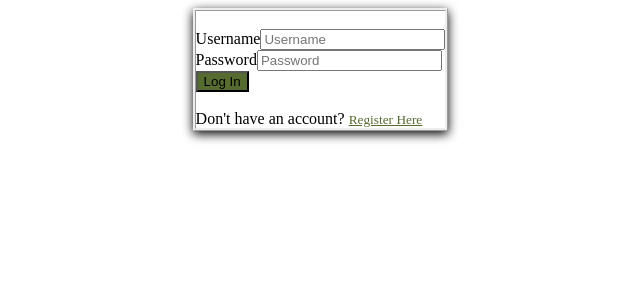
After one commit to msabeni/HostelApp, a Django app: page /login in a window 1280 px wide. The commit adds this page. Shown: the top 300 px of the page, without its empty margins (321-961 px from the left). Run offline with Django 3.2, Linux system fonts and the light colour scheme; some libraries are stand-ins or nearby versions.

Commit message:
Create login function,template and path

```diff
--- a/HostelApp/forms.py
+++ b/HostelApp/forms.py
@@ -24,6 +24,7 @@ class matron_signup(UserCreationForm):
             matron.email_address = self.cleaned_data.get('email_address')
             matron.phone_number = self.cleaned_data.get('phone_number')
             matron.profile_pic = self.cleaned_data.get('profile_pic')
+
             return matron
 
 
@@ -52,3 +53,15 @@ class student_signup(UserCreationForm):
         student.profile_pic = self.cleaned_data.get('profile_pic')
 
         return student
+
+class login_form(forms.Form):
+    username = forms.CharField(
+        widget=forms.TextInput(
+            attrs={"class":"form-control"}
+        )
+    )
+    password = forms.CharField(
+        widget=forms.PasswordInput(
+            attrs={"class":"form-control"}
+        )
+    )
--- /dev/null
+++ b/HostelApp/templates/login.html
@@ -0,0 +1,19 @@
+{% extends 'base.html'%}
+{% load bootstrap3 %}
+{% block content%}
+<div class="container" style="margin-top:0.2%;color:black;margin-left:40%; width:max-content ;border-style:ridge ;box-shadow: 0 3px 10px rgb(0 0 0/1);">
+    <br>
+<form method="POST" accept-charset="utf-8">
+    {% csrf_token %}
+    {% bootstrap_form form%}
+<div class="text-center">
+    <button type="submit"style="background-color:darkolivegreen" class="btn btn-sm btn mt-4">Log In</button>
+</div>
+</form>
+<br>
+<div class="text-center">
+    Don't have an account?
+<a class="nav-link" style="color:darkolivegreen" href="{% url 'signup'%}" ><small>Register Here</small></i></a>
+</div>
+</div>
+{% endblock %}
--- a/HostelApp/templates/sign_up.html
+++ b/HostelApp/templates/sign_up.html
@@ -10,7 +10,7 @@
     <button type="submit" style="background-color:darkolivegreen;font-size:1.2em;" class="btn btn-sm btn-info">Sign Up</button>
 </form>
 Have an account? <br>
-<a class="nav-link" style="color:darkolivegreen" href="/" >Login Here</a>
+<a class="nav-link" style="color:darkolivegreen" href="{% url 'login_view'%}" >Login Here</a>
 </div>
 <br>
 {% endblock %}
--- a/HostelApp/urls.py
+++ b/HostelApp/urls.py
@@ -5,6 +5,7 @@ urlpatterns = [
     path('', views.index,name='index'),
     path('signup', views.signup, name = 'signup'),
     path('matron_signup', views.matron_signup_view.as_view(),name='matron_signup'),
-    path('student_signup', views.student_signup_view.as_view(),name='student_signup')
+    path('student_signup', views.student_signup_view.as_view(),name='student_signup'),
+    path('login',views.login_view,name="login_view")
 
 ]
--- a/HostelApp/views.py
+++ b/HostelApp/views.py
@@ -3,6 +3,7 @@ from django.shortcuts import redirect, render
 from .models import *
 from django.views.generic import CreateView
 from .forms import *
+from django.contrib.auth import authenticate,login
 
 # Create your views here.
 def index (request):
@@ -36,3 +37,18 @@ class student_signup_view(CreateView):
     def form_valid(self, form):
         user = form.save()
         return redirect('/')
+
+def login_view(request):
+  form = login_form(request.POST or None)
+  if request.method == 'POST':
+    if form.is_valid():
+      username = form.cleaned_data.get('username')
+      password = form.cleaned_data.get('password')
+      user = authenticate(username=username,password=password)
+      if user is not None and user.is_matron:
+        login(request, user)
+        return redirect('/')
+      elif user is not None and user.is_student:
+        login(request, user)
+        return redirect('/')
+  return render (request, 'login.html',{'form':form})
```
